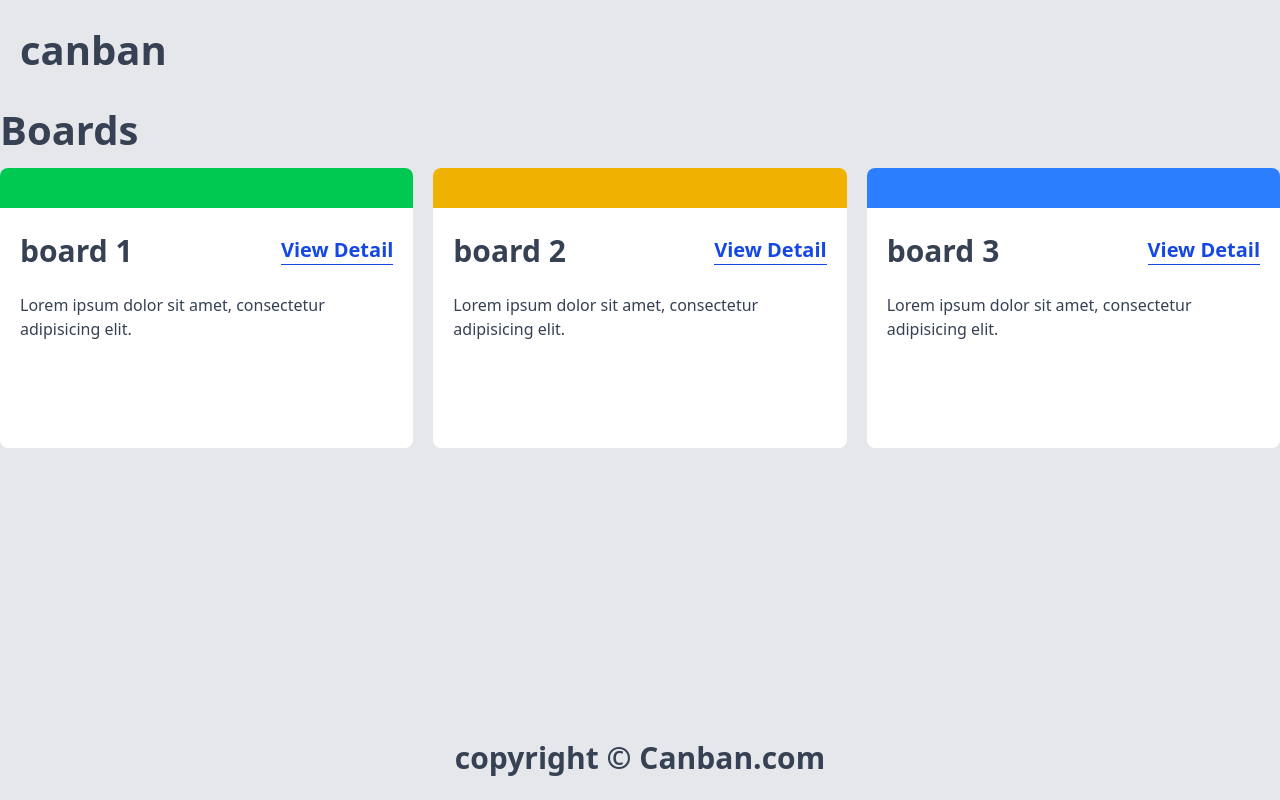
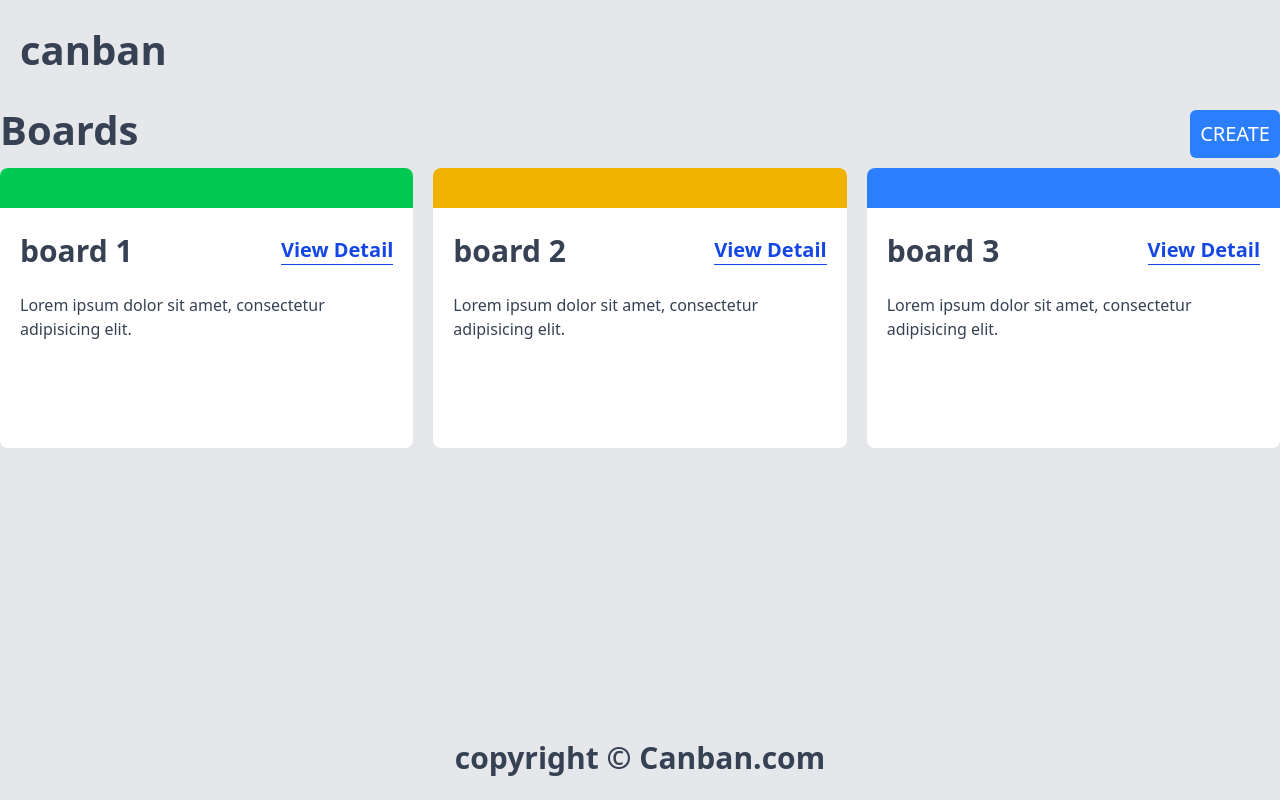
Before and after one commit to sobhanjaferi/Canban, a Next.js app: page / in a window 1280 px wide. Built offline with nearby package versions, Linux system fonts and the light colour scheme.

Commit message:
[ADD] global button

```diff
--- a/src/app/page.tsx
+++ b/src/app/page.tsx
@@ -1,10 +1,15 @@
 import { ReactNode } from "react";
 import BoardList from "@/features/board/Board-List";
+import Button from "@/components/Button";
 
 export default function Home(): ReactNode {
    return (
       <div>
-         <h1 className={"mb-2"}>Boards</h1>
+         <section className="flex justify-between items-center">
+            <h1 className={"mb-2"}>Boards</h1>
+
+            <Button color="blue">CREATE</Button>
+         </section>
 
          <BoardList />
       </div>
--- /dev/null
+++ b/src/components/Button.tsx
@@ -0,0 +1,27 @@
+import { ComponentProps, ReactNode } from "react";
+
+interface Props extends ComponentProps<"button"> {
+   variant?: "solid" | "outline";
+   color?: "gray" | "blue";
+}
+
+export default function Button({
+   color = "gray",
+   variant = "solid",
+   children,
+   ...otherProps
+}: Props): ReactNode {
+   return (
+      <button
+         {...otherProps}
+         className={`p-2.5 rounded-md text-xl cursor-pointer active:opacity-10 outline-0
+          ${color === "gray" && variant === "outline" && "bg-gray-200 text-gray-600 border-2 border-gray-500"}
+          ${color === "gray" && variant === "solid" && "bg-gray-500 text-white"}
+          ${color === "blue" && variant === "outline" && "bg-blue-200 border-2 border-blue-500 text-blue-600"}
+          ${color === "blue" && variant === "solid" && "bg-blue-500 text-white"}
+        `}
+      >
+         {children}
+      </button>
+   );
+}
```
